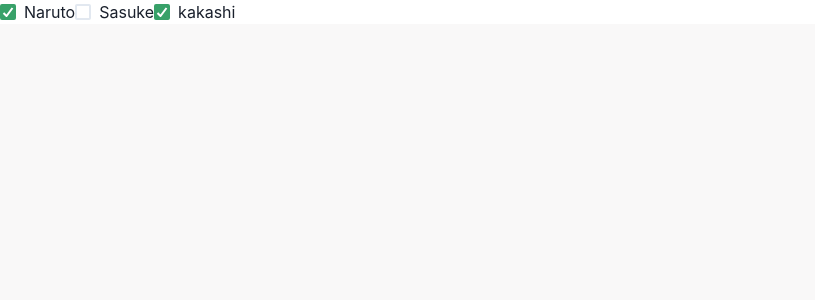
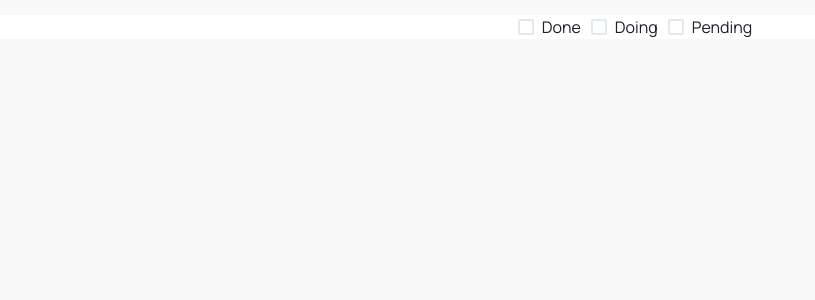
Before and after one commit to ktrip96/NTUA_thesis, a Next.js app in the folder theseus/: page /components/teacher/FilterMenu in a window 1280 px wide. Shown: the top 300 px of the page, without its empty margins (0-815 px from the left). Built offline with nearby package versions, Linux system fonts and the light colour scheme.

Commit message:
filterMenu UI

```diff
--- a/theseus/pages/components/teacher/FilterMenu.js
+++ b/theseus/pages/components/teacher/FilterMenu.js
@@ -1,13 +1,22 @@
 import styles from './FilterMenu.module.css'
-import { Checkbox, CheckboxGroup, Stack } from '@chakra-ui/react'
+import { Checkbox, CheckboxGroup } from '@chakra-ui/react'
+import { useState } from 'react'
 
 function FilterMenu() {
+  const [checkStatus, setCheckStatus] = useState([])
+
   return (
-    <div className={styles.color}>
-      <CheckboxGroup colorScheme='green' defaultValue={['naruto', 'kakashi']}>
-        <Checkbox value='naruto'>Naruto</Checkbox>
-        <Checkbox value='sasuke'>Sasuke</Checkbox>
-        <Checkbox value='kakashi'>kakashi</Checkbox>
+    <div className={styles.box_ctn}>
+      <CheckboxGroup colorScheme='green' defaultValue={[]}>
+        <Checkbox className={styles.box} value='done' size='md'>
+          Done
+        </Checkbox>
+        <Checkbox className={styles.box} value='doing' size='md'>
+          Doing
+        </Checkbox>
+        <Checkbox className={styles.box} value='pending' size='md'>
+          Pending
+        </Checkbox>
       </CheckboxGroup>
     </div>
   )
--- a/theseus/pages/components/teacher/FilterMenu.module.css
+++ b/theseus/pages/components/teacher/FilterMenu.module.css
@@ -0,0 +1,12 @@
+.box{
+    margin-right:10px;
+    font-family: 'Manrope';
+}
+
+.box_ctn{
+    margin-top:15px;
+    margin-bottom:15px;
+    display: flex;
+    align-items: center;
+    justify-content: center;
+}
--- a/theseus/pages/student/index.module.css
+++ b/theseus/pages/student/index.module.css
@@ -31,7 +31,7 @@
   padding: 0.5rem;
   background-color: white;
   border-radius: 10px;
-  height: 100vh;
+  min-height: 100vh;
   margin: 1rem;
   -webkit-box-shadow: 0px 3px 3px -3px rgba(0, 0, 0, 0.6);
   box-shadow: 0px 3px 3px -3px rgba(0, 0, 0, 0.6);
--- a/theseus/pages/teacher/index.js
+++ b/theseus/pages/teacher/index.js
@@ -6,6 +6,7 @@ import SearchBar from '../components/SearchBar'
 import ProjectList from '../components/ProjectList'
 import { getTeacherData } from '../../dummy_data'
 import TeacherProjectBox from '../components/teacher/TeacherProjectBox'
+import FilterMenu from '../components/teacher/FilterMenu'
 
 function TeacherHome() {
   const [isActive, setIsActive] = useState(1)
@@ -45,7 +46,7 @@ function TeacherHome() {
           category={'teacher'}
         />
       </div>
-
+      <FilterMenu />
       {conditionalRender(isActive)}
     </div>
   )
--- a/theseus/pages/teacher/index.module.css
+++ b/theseus/pages/teacher/index.module.css
@@ -31,7 +31,7 @@
     padding: 0.5rem;
     background-color: white;
     border-radius: 10px;
-    height: 100vh;
+    min-height: 100vh;
     margin: 1rem;
     -webkit-box-shadow: 0px 3px 3px -3px rgba(0, 0, 0, 0.6);
     box-shadow: 0px 3px 3px -3px rgba(0, 0, 0, 0.6);
```
